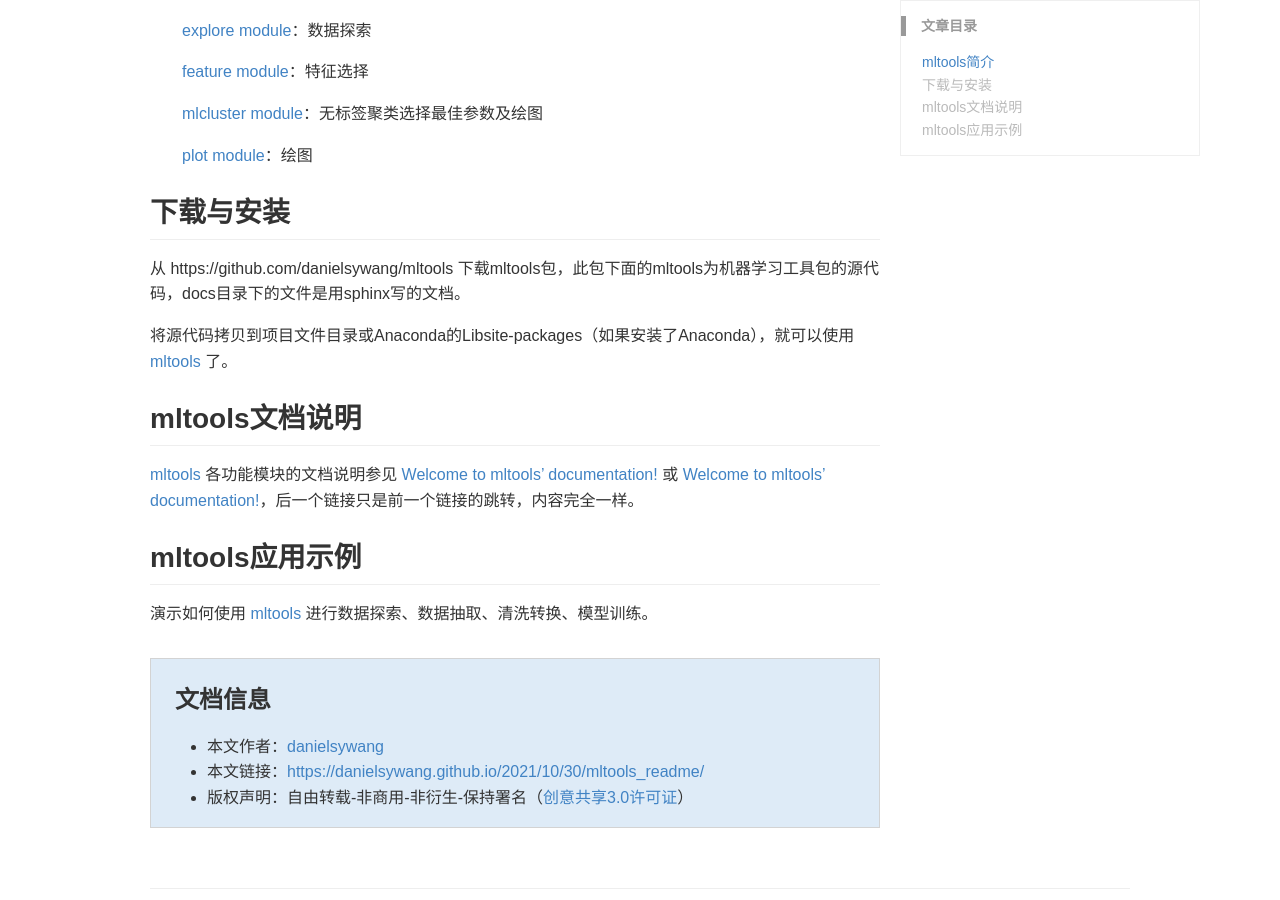
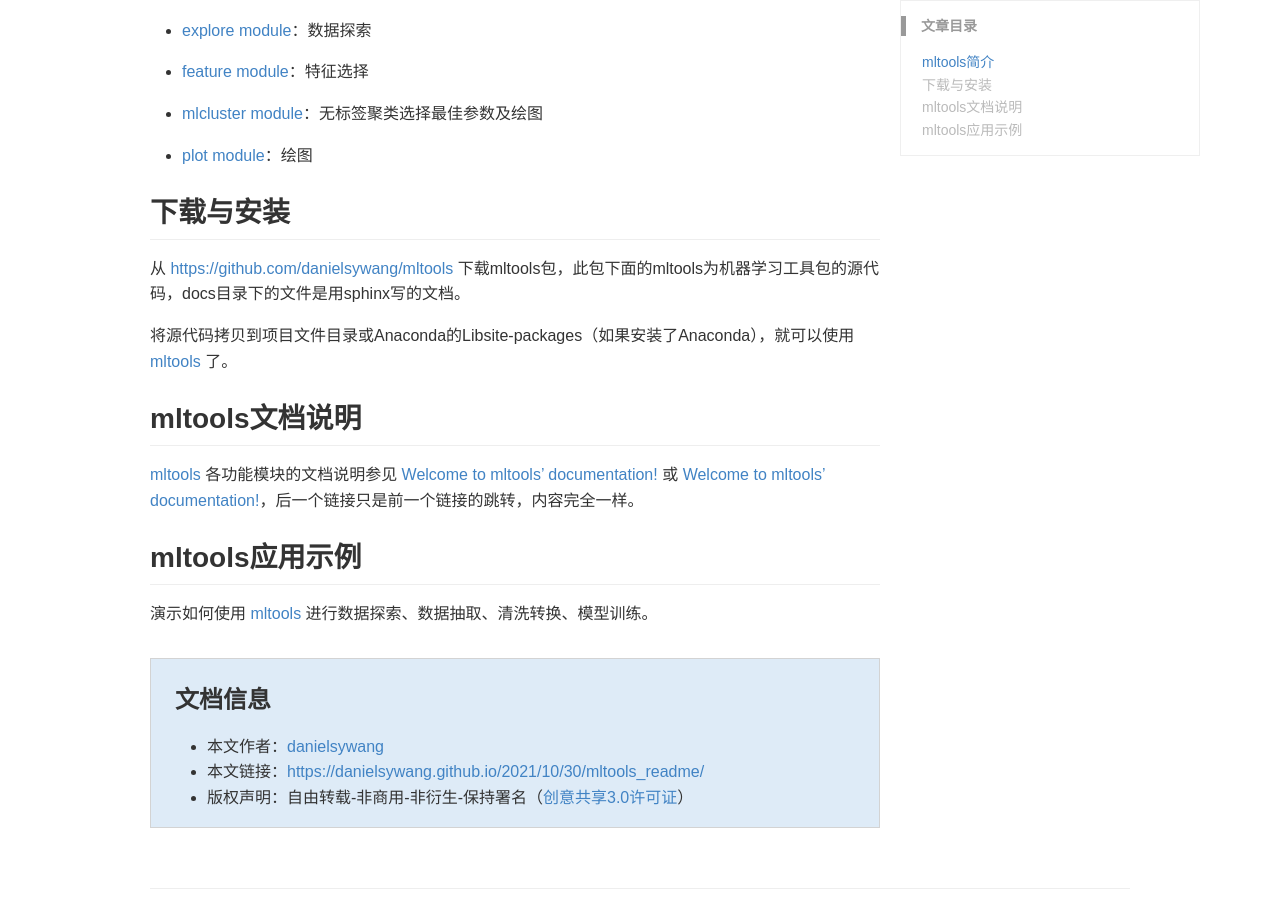
Before and after one commit to danielsywang/danielsywang.github.io, a Jekyll site: the page built from _posts/2021-10-30-mltools_readme.md, in a window 1280 px wide and 900 px high, scrolled down 578 px. Built offline with Jekyll 4.4.1, drawn with Linux system fonts in a browser that asks for light colours; some web fonts are replaced; comment, search, counter and statistics services are not loaded; a style sheet for code colours, icons or effects is not loaded; part of the change alters nothing that is shown.

Commit message:
Update 2021-10-30-mltools_readme.md

```diff
--- a/_posts/2021-10-30-mltools_readme.md
+++ b/_posts/2021-10-30-mltools_readme.md
@@ -12,19 +12,19 @@ keywords: python, data-science, machine-learning, data-mining, statistic, numpy,
 
 [mltools](https://danielsywang.github.io/mltools/) 是从项目实战中提炼出来的一套机器学习工具包，其主要目标是加快数据探索、数据抽取、清洗转换、模型训练，让机器学习工程师专注数据分析和模型选择与评估。依赖的包主要有：numpy、pandas、sklearn、seaborn，统计部分有一点scipy.stats、 statsmodels.stats内容。
 
-- [mltools](https://danielsywang.github.io/mltools/) 共有以下4个模块
+[mltools](https://danielsywang.github.io/mltools/) 共有以下4个模块
 
-  [explore module](https://danielsywang.github.io/mltools/docs/build/_modules/explore.html)：数据探索
+- [explore module](https://danielsywang.github.io/mltools/docs/build/_modules/explore.html)：数据探索
 
-  [feature module](https://danielsywang.github.io/mltools/docs/build/_modules/feature.html)：特征选择
+- [feature module](https://danielsywang.github.io/mltools/docs/build/_modules/feature.html)：特征选择
 
-  [mlcluster module](https://danielsywang.github.io/mltools/docs/build/_modules/mlcluster.html)：无标签聚类选择最佳参数及绘图
+- [mlcluster module](https://danielsywang.github.io/mltools/docs/build/_modules/mlcluster.html)：无标签聚类选择最佳参数及绘图
 
-  [plot module](https://danielsywang.github.io/mltools/docs/build/_modules/plot.html)：绘图
+- [plot module](https://danielsywang.github.io/mltools/docs/build/_modules/plot.html)：绘图
 
 ## 下载与安装
 
-从 https://github.com/danielsywang/mltools 下载mltools包，此包下面的mltools为机器学习工具包的源代码，docs目录下的文件是用sphinx写的文档。
+从 [https://github.com/danielsywang/mltools](https://github.com/danielsywang/mltools) 下载mltools包，此包下面的mltools为机器学习工具包的源代码，docs目录下的文件是用sphinx写的文档。
 
 将源代码拷贝到项目文件目录或Anaconda的Libsite-packages（如果安装了Anaconda），就可以使用 [mltools](https://danielsywang.github.io/mltools/) 了。
 
```
